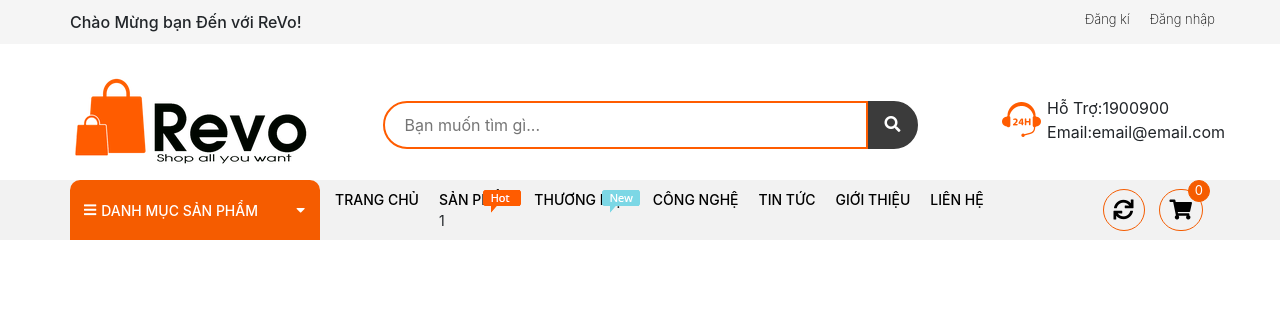
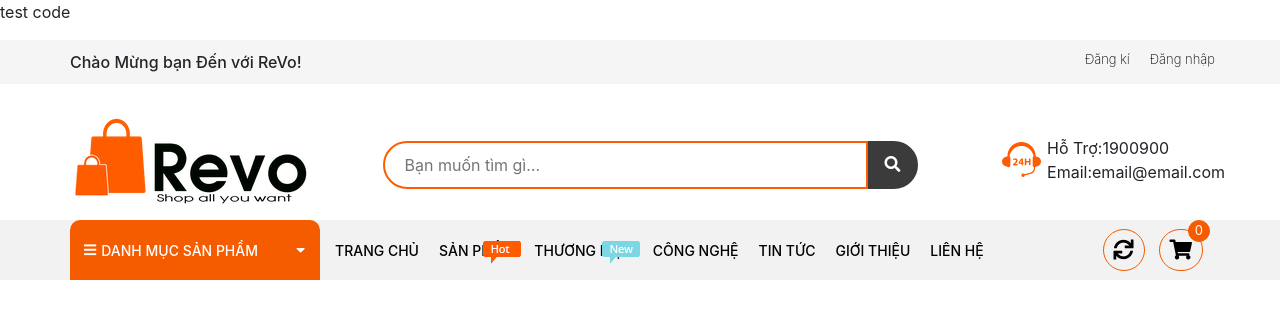
Before and after one commit to datthanh3011/Ft-PROJECT, a PHP site: page / in a window 1280 px wide. Shown: the top 319 px of the page. Run offline with PHP 8.4, Linux system fonts and the light colour scheme; some libraries are stand-ins or nearby versions.

Commit message:
test push branch Hong

```diff
--- a/index.php
+++ b/index.php
@@ -10,6 +10,11 @@
 </head>
 
 <body>
+<div>
+	<p>
+		test code
+	</p>
+</div>
     <div id="bg-header-login">
         <div class="container">
             <div class="row">
@@ -142,7 +147,7 @@
 								<div class="container">
 									<ul>
 										<li>
-											1
+
 										</li>
 									</ul>
 								</div>
```
